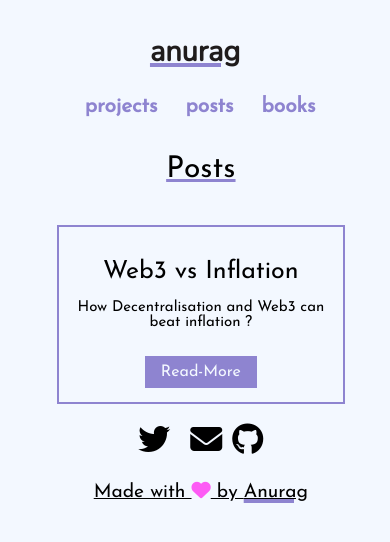
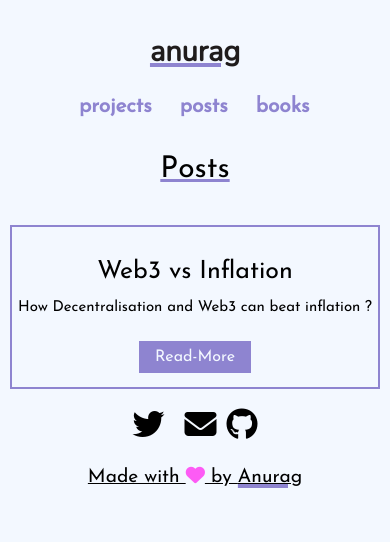
Before and after one commit to anuragts/oldsite, a Vue app: page /posts in a window 390 px wide. Shown: the top 542 px of the page. Built offline with nearby package versions, Linux system fonts and the light colour scheme.

Commit message:
feat[Responsivesness]

```diff
--- a/index.html
+++ b/index.html
@@ -19,6 +19,12 @@
       margin-left: 13vw;
       margin-right: 10vw;
     }
+    @media only screen and (max-width: 650px) {
+      #app {
+        margin-left: 1vw;
+        margin-right: 1vw;
+      }
+    }
   </style>
   <body>
   <div id="app"></div>
--- a/package.json
+++ b/package.json
@@ -2,7 +2,7 @@
   "name": "site",
   "version": "0.0.0",
   "scripts": {
-    "dev": "vite",
+    "dev": "vite --host",
     "build": "vite build",
     "preview": "vite preview --port 5050"
   },
--- a/src/components/MakePost.vue
+++ b/src/components/MakePost.vue
@@ -37,12 +37,16 @@
   text-align: center;
 }
 @media only screen and (max-width: 550px) {
+  .makepost {
+    padding-left: 0.2rem;
+    padding-right: 0.2rem;
+  }
   .title {
     font-size: 25px;
   }
 
-.body {
-  font-size: 15px;
-}
+  .body {
+    font-size: 15px;
+  }
 }
 </style>
```
